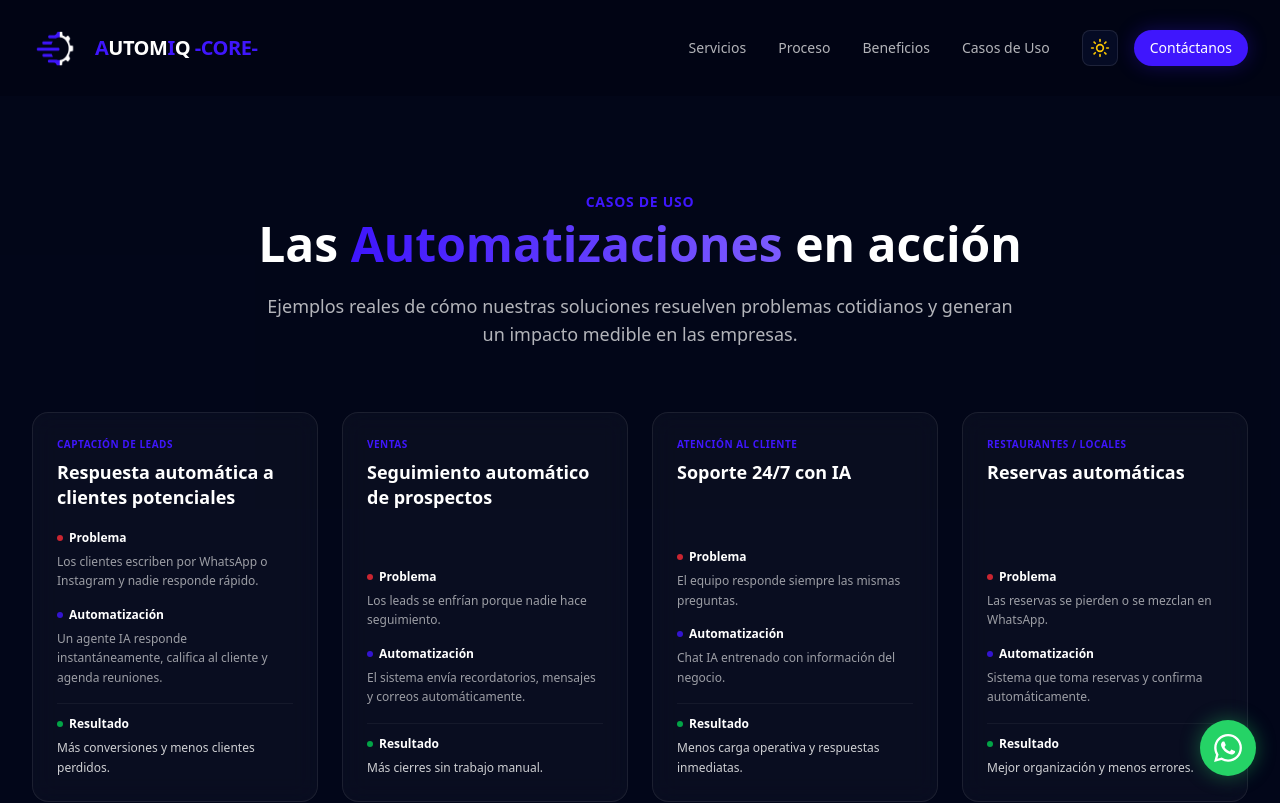
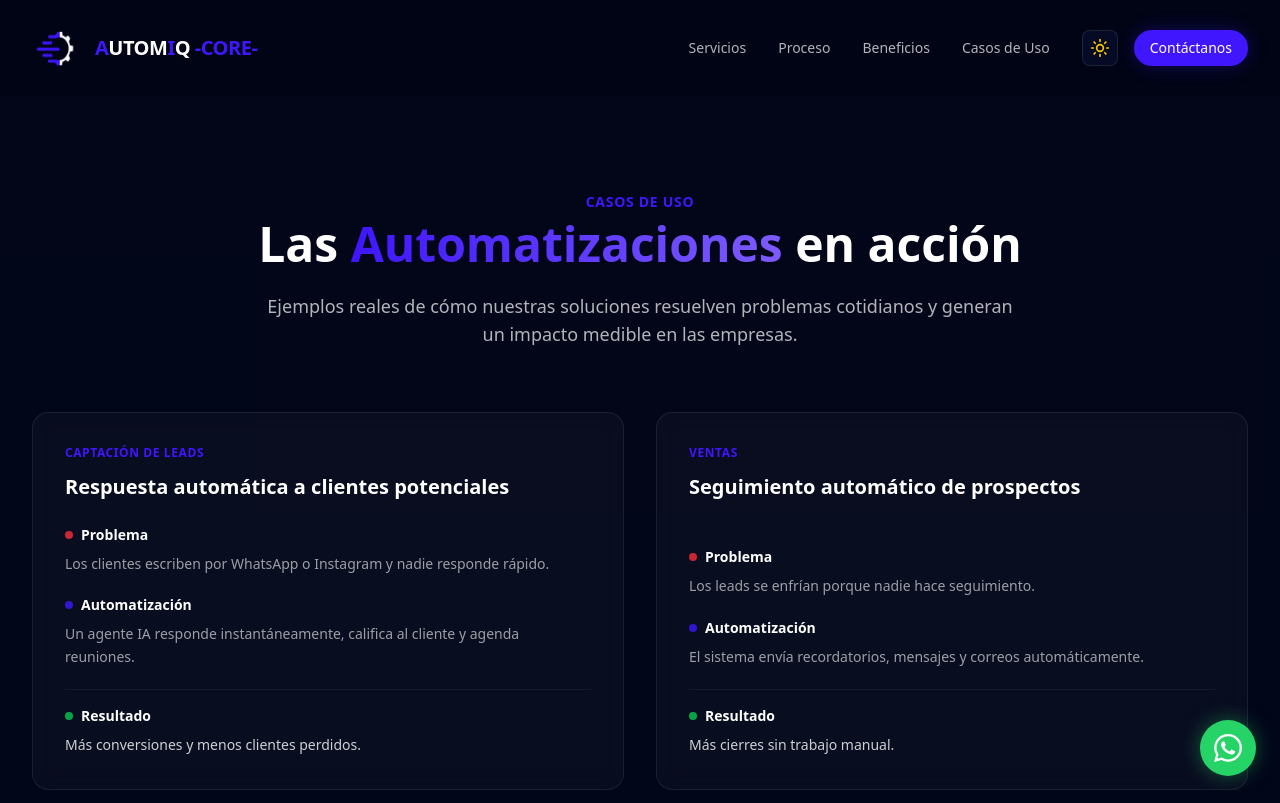
Before and after one commit to DarioBoza/automiqcore-web, a Next.js app: page /casos-uso in a window 1280 px wide. Shown: the top 803 px of the page. Built offline with nearby package versions, Linux system fonts and the light colour scheme.

Commit message:
Ajustar diseño de Casos de Uso a 2 columnas según feedback

```diff
--- a/src/components/sections/UseCases.jsx
+++ b/src/components/sections/UseCases.jsx
@@ -75,32 +75,32 @@ export function UseCases() {
           </p>
         </div>
 
-        <div className="grid grid-cols-1 md:grid-cols-2 xl:grid-cols-4 gap-6">
+        <div className="grid grid-cols-1 lg:grid-cols-2 gap-8">
           {cases.map((useCase, index) => (
-            <div key={index} className="glass-card p-6 border border-foreground/5 flex flex-col gap-5 hover:border-foreground/10 transition-all hover:-translate-y-1">
+            <div key={index} className="glass-card p-6 md:p-8 border border-foreground/5 flex flex-col gap-6 hover:border-foreground/10 transition-all hover:-translate-y-1">
               <div>
-                <span className="text-brand text-[10px] font-bold tracking-wider uppercase mb-2 block">{useCase.category}</span>
-                <h4 className="text-lg font-bold text-foreground leading-snug">{useCase.title}</h4>
+                <span className="text-brand text-xs font-bold tracking-wider uppercase mb-3 block">{useCase.category}</span>
+                <h4 className="text-xl font-bold text-foreground leading-snug">{useCase.title}</h4>
               </div>
 
-              <div className="space-y-4 mt-auto">
+              <div className="space-y-5 mt-auto">
                 <div>
-                  <h5 className="text-foreground text-xs font-semibold mb-1.5 flex items-center gap-1.5">
-                    <span className="w-1.5 h-1.5 rounded-full bg-red-500/80" /> Problema
+                  <h5 className="text-foreground text-sm font-semibold mb-2 flex items-center gap-2">
+                    <span className="w-2 h-2 rounded-full bg-red-500/80" /> Problema
                   </h5>
-                  <p className="text-foreground/60 text-xs leading-relaxed">{useCase.problem}</p>
+                  <p className="text-foreground/60 text-sm leading-relaxed">{useCase.problem}</p>
                 </div>
                 <div>
-                  <h5 className="text-foreground text-xs font-semibold mb-1.5 flex items-center gap-1.5">
-                    <span className="w-1.5 h-1.5 rounded-full bg-brand/80" /> Automatización
+                  <h5 className="text-foreground text-sm font-semibold mb-2 flex items-center gap-2">
+                    <span className="w-2 h-2 rounded-full bg-brand/80" /> Automatización
                   </h5>
-                  <p className="text-foreground/60 text-xs leading-relaxed">{useCase.solution}</p>
+                  <p className="text-foreground/60 text-sm leading-relaxed">{useCase.solution}</p>
                 </div>
-                <div className="pt-3 border-t border-foreground/5">
-                  <h5 className="text-foreground text-xs font-semibold mb-1.5 flex items-center gap-1.5">
-                    <span className="w-1.5 h-1.5 rounded-full bg-green-500/80" /> Resultado
+                <div className="pt-4 border-t border-foreground/5">
+                  <h5 className="text-foreground text-sm font-semibold mb-2 flex items-center gap-2">
+                    <span className="w-2 h-2 rounded-full bg-green-500/80" /> Resultado
                   </h5>
-                  <p className="text-foreground/80 text-xs font-medium leading-relaxed">{useCase.result}</p>
+                  <p className="text-foreground/80 text-sm font-medium leading-relaxed">{useCase.result}</p>
                 </div>
               </div>
             </div>
```
